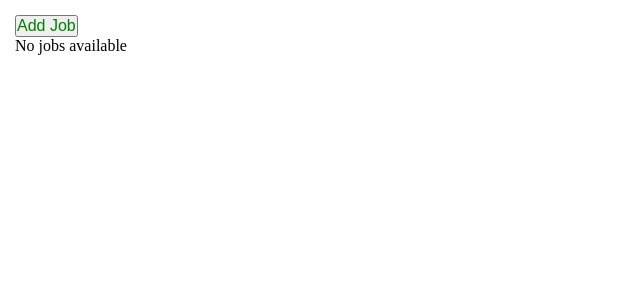
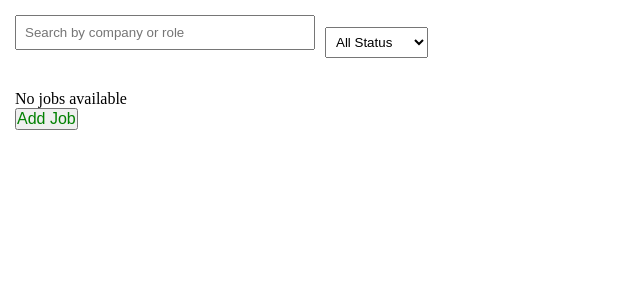
Before and after one commit to Bongeka-Bhungane/task3-job-application-tracker, a React (Vite) app: page /jobs in a window 1280 px wide. Shown: the top 300 px of the page, without its empty margins (0-640 px from the left). Built offline with nearby package versions, Linux system fonts and the light colour scheme; a web font is replaced by a local one.

Commit message:
added the filter component

```diff
--- a/db.json
+++ b/db.json
@@ -56,6 +56,19 @@
           "requirements": "jfyhi",
           "duties": "gdxht",
           "notes": ""
+        },
+        {
+          "id": 1758626659667,
+          "title": "hjf",
+          "company": "ffdzhtg",
+          "status": "interviewed",
+          "applicationDate": "2025-09-23",
+          "contactInfo": "hcvj",
+          "location": "jyhj",
+          "description": "ugc",
+          "requirements": "jkcyhf",
+          "duties": "hgh",
+          "notes": "ku"
         }
       ]
     }
--- /dev/null
+++ b/src/compontents/Filter.tsx
@@ -0,0 +1,43 @@
+import React, { useEffect, useState, useCallback } from "react";
+import { useSearchParams } from "react-router-dom";
+
+interface FilterProps {
+  jobs: any[];
+  onFilter: (filteredJobs: any[]) => void;
+}
+
+export default function Filter({ jobs, onFilter }: FilterProps) {
+  const [searchParams, setSearchParams] = useSearchParams();
+  const [status, setStatus] = useState(searchParams.get("status") || "");
+
+  const handleFilter = useCallback(() => {
+    if (!status) {
+      onFilter(jobs);
+    } else {
+      const filtered = jobs.filter((job) => job.status === status);
+      onFilter(filtered);
+    }
+  }, [status, jobs, onFilter]);
+
+  useEffect(() => {
+    handleFilter();
+    if (status) {
+      setSearchParams({ status });
+    } else {
+      setSearchParams({});
+    }
+  }, [status, handleFilter, setSearchParams]);
+
+  return (
+    <select
+      value={status}
+      onChange={(e) => setStatus(e.target.value)}
+      style={{ marginLeft: "10px", padding: "6px" }}
+    >
+      <option value="">All Status</option>
+      <option value="applied">Applied</option>
+      <option value="interviewed">Interviewed</option>
+      <option value="denied">Denied</option>
+    </select>
+  );
+}
--- a/src/compontents/JobListCard.tsx
+++ b/src/compontents/JobListCard.tsx
@@ -10,7 +10,7 @@ interface JobListCardProps {
 }
 
 export default function JobListCard({ jobs, setJobs }: JobListCardProps) {
-  const [openJobId, setOpenJobId] = useState<number | null>(null); // track which job's modal is open
+  const [openJobId, setOpenJobId] = useState<number | null>(null);
 
   const handleStatusChange = async (id: number, newStatus: Job["status"]) => {
     const storedUser = localStorage.getItem("user");
@@ -33,8 +33,37 @@ export default function JobListCard({ jobs, setJobs }: JobListCardProps) {
     }
 
     setJobs(updatedJobs);
-    const updatedUser: User = { ...user, jobs: updatedJobs };
-    localStorage.setItem("user", JSON.stringify(updatedUser));
+    localStorage.setItem(
+      "user",
+      JSON.stringify({ ...user, jobs: updatedJobs })
+    );
+  };
+
+  const handleDelete = async (id: number) => {
+    if (!window.confirm("Are you sure you want to delete this job?")) return;
+
+    const storedUser = localStorage.getItem("user");
+    if (!storedUser) return;
+    const user: User = JSON.parse(storedUser);
+
+    const updatedJobs = jobs.filter((job) => job.id !== id);
+
+    const res = await fetch(`http://localhost:5000/users/${user.id}`, {
+      method: "PATCH",
+      headers: { "Content-Type": "application/json" },
+      body: JSON.stringify({ jobs: updatedJobs }),
+    });
+
+    if (!res.ok) {
+      alert("Failed to delete job");
+      return;
+    }
+
+    setJobs(updatedJobs);
+    localStorage.setItem(
+      "user",
+      JSON.stringify({ ...user, jobs: updatedJobs })
+    );
   };
 
   return (
@@ -79,12 +108,21 @@ export default function JobListCard({ jobs, setJobs }: JobListCardProps) {
               <strong>Location:</strong> {job.location || "N/A"}
             </p>
 
-            <div className="button-container">
+            <div
+              className="button-container"
+              style={{ display: "flex", gap: "10px" }}
+            >
               <Button
                 name="View More"
                 color="#fff"
                 backgroundColor="#007BFF"
                 onClick={() => setOpenJobId(job.id)}
+              />
+              <Button
+                name="Delete"
+                color="#fff"
+                backgroundColor="#DC3545"
+                onClick={() => handleDelete(job.id)}
               />
             </div>
 
--- /dev/null
+++ b/src/compontents/search.tsx
@@ -0,0 +1,40 @@
+import React, { useEffect, useState, useCallback } from "react";
+import { useSearchParams } from "react-router-dom";
+
+interface SearchProps {
+  jobs: any[];
+  onSearch: (filteredJobs: any[]) => void;
+}
+
+export default function Search({ jobs, onSearch }: SearchProps) {
+  const [searchParams, setSearchParams] = useSearchParams();
+  const [query, setQuery] = useState(searchParams.get("q") || "");
+
+  const handleSearch = useCallback(
+    (q: string) => {
+      const filtered = jobs.filter(
+        (job) =>
+          job.company.toLowerCase().includes(q.toLowerCase()) ||
+          job.title.toLowerCase().includes(q.toLowerCase())
+      );
+      onSearch(filtered);
+    },
+    [jobs, onSearch]
+  );
+
+  // Update filtered jobs whenever the query or jobs change
+  useEffect(() => {
+    handleSearch(query);
+    setSearchParams(query ? { q: query } : {});
+  }, [query, handleSearch, setSearchParams]);
+
+  return (
+    <input
+      type="text"
+      placeholder="Search by company or role"
+      value={query}
+      onChange={(e) => setQuery(e.target.value)}
+      style={{ marginBottom: "20px", padding: "8px", width: "300px" }}
+    />
+  );
+}
--- a/src/pages/JobLists.tsx
+++ b/src/pages/JobLists.tsx
@@ -2,12 +2,15 @@ import React, { useState, useEffect } from "react";
 import JobForm from "../compontents/JobForm";
 import JobListCard from "../compontents/JobListCard";
 import type { Job, User } from "../types";
-import Model from "react-modal";
+import Modal from "react-modal";
 import Button from "../compontents/Button";
+import Search from "../compontents/Search";
+import Filter from "../compontents/Filter";
 
 export default function JobLists() {
   const [visible, setVisible] = useState(false);
   const [jobs, setJobs] = useState<Job[]>([]);
+  const [displayJobs, setDisplayJobs] = useState<Job[]>([]);
 
   // Load jobs for logged-in user
   useEffect(() => {
@@ -15,10 +18,19 @@ export default function JobLists() {
     if (!storedUser) return;
     const user: User = JSON.parse(storedUser);
     setJobs(user.jobs || []);
-  }, [visible]);
+    setDisplayJobs(user.jobs || []);
+  }, []);
 
   return (
     <div>
+      <div
+        style={{ display: "flex", alignItems: "center", marginBottom: "20px" }}
+      >
+        <Search jobs={jobs} onSearch={setDisplayJobs} />
+        <Filter jobs={jobs} onFilter={setDisplayJobs} />
+      </div>
+      <JobListCard jobs={displayJobs} setJobs={setJobs} />
+
       <div className="button-container">
         <Button
           name="Add Job"
@@ -26,27 +38,24 @@ export default function JobLists() {
           className="round-button"
           onClick={() => setVisible(true)}
         />
-        <Model
+        <Modal
           isOpen={visible}
           onRequestClose={() => setVisible(false)}
           style={{
-            overlay: {
-              background: "#818D92",
-            },
-            content: {
-              width: "50%",
-              height: "50%",
-              margin: "auto",
-            },
+            overlay: { background: "#818D92" },
+            content: { width: "50%", height: "50%", margin: "auto" },
           }}
+          ariaHideApp={false}
         >
           <JobForm
-            onJobAdded={(newJob) => setJobs((prev) => [...prev, newJob])}
+            onJobAdded={(newJob) => {
+              setJobs((prev) => [...prev, newJob]);
+              setDisplayJobs((prev) => [...prev, newJob]);
+              setVisible(false);
+            }}
           />
-        </Model>
+        </Modal>
       </div>
-
-      <JobListCard jobs={jobs} setJobs={setJobs} />
     </div>
   );
 }
```
